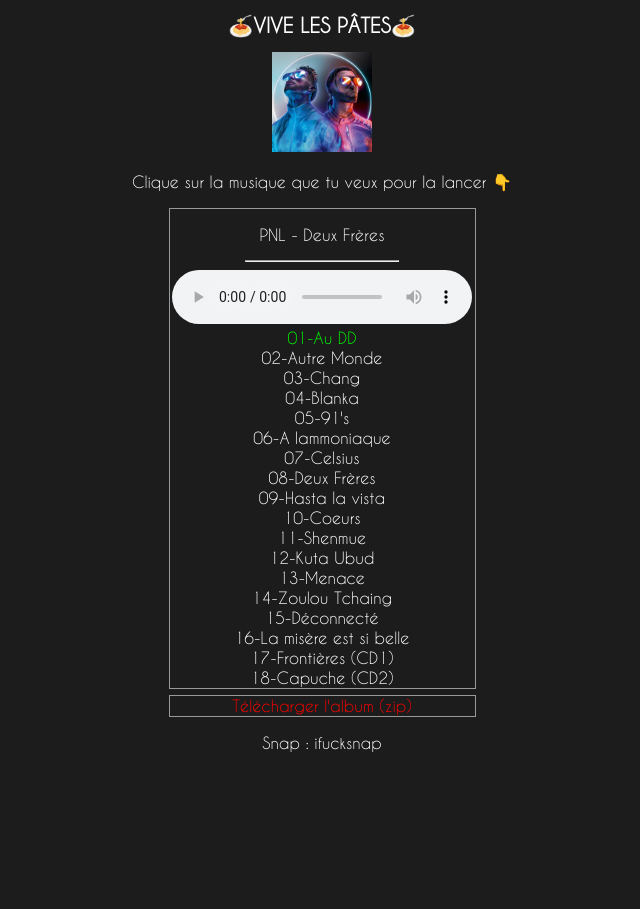
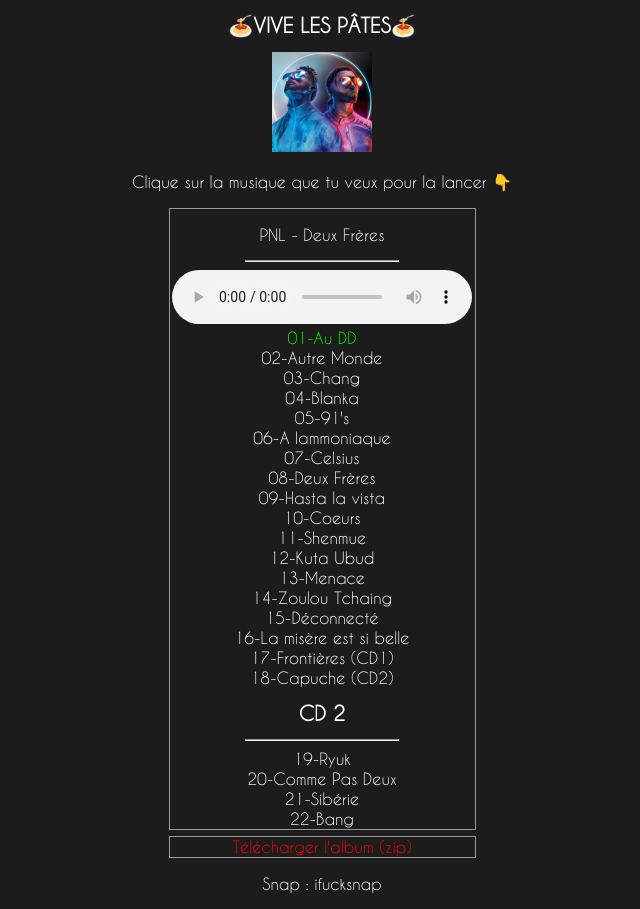
Before and after one commit to vivelespatess/vivelespatess.github.io, a plain HTML site: page musiqueindex/pnl2.html in a window 1280 px wide. Shown: the whole page, without its empty margins (318-958 px from the left). Before the commit the page ends 800 px from the top, so only its background shows below. Drawn offline with nearby package versions, Linux system fonts and the light colour scheme.

Commit message:
Add files via upload

```diff
--- a/musiqueindex/pnl2.html
+++ b/musiqueindex/pnl2.html
@@ -47,6 +47,14 @@
                     <li><a href="../musique/pnl2/17.mp3">17-Frontières (CD1)</a></li>
                     <li><a href="../musique/pnl2/18.mp3">18-Capuche (CD2)</a></li>
 
+                <span><h1>CD 2</h1></span>
+                <hr width="50%"/>
+
+                    <li><a href="../musique/pnl2/19.mp3">19-Ryuk</a></li>
+                    <li><a href="../musique/pnl2/20.mp3">20-Comme Pas Deux</a></li>
+                    <li><a href="../musique/pnl2/21.mp3">21-Sibérie</a></li>
+                    <li><a href="../musique/pnl2/22.mp3">22-Bang</a></li>
+
                     </ul> </div></div></div>
 				<div style="width:305px;height:auto;border:1px solid #999999;margin:6px;">
                 	<a style="text-decoration:none;color: red;" href="../musique/2Freres - PNL.zip"
```
